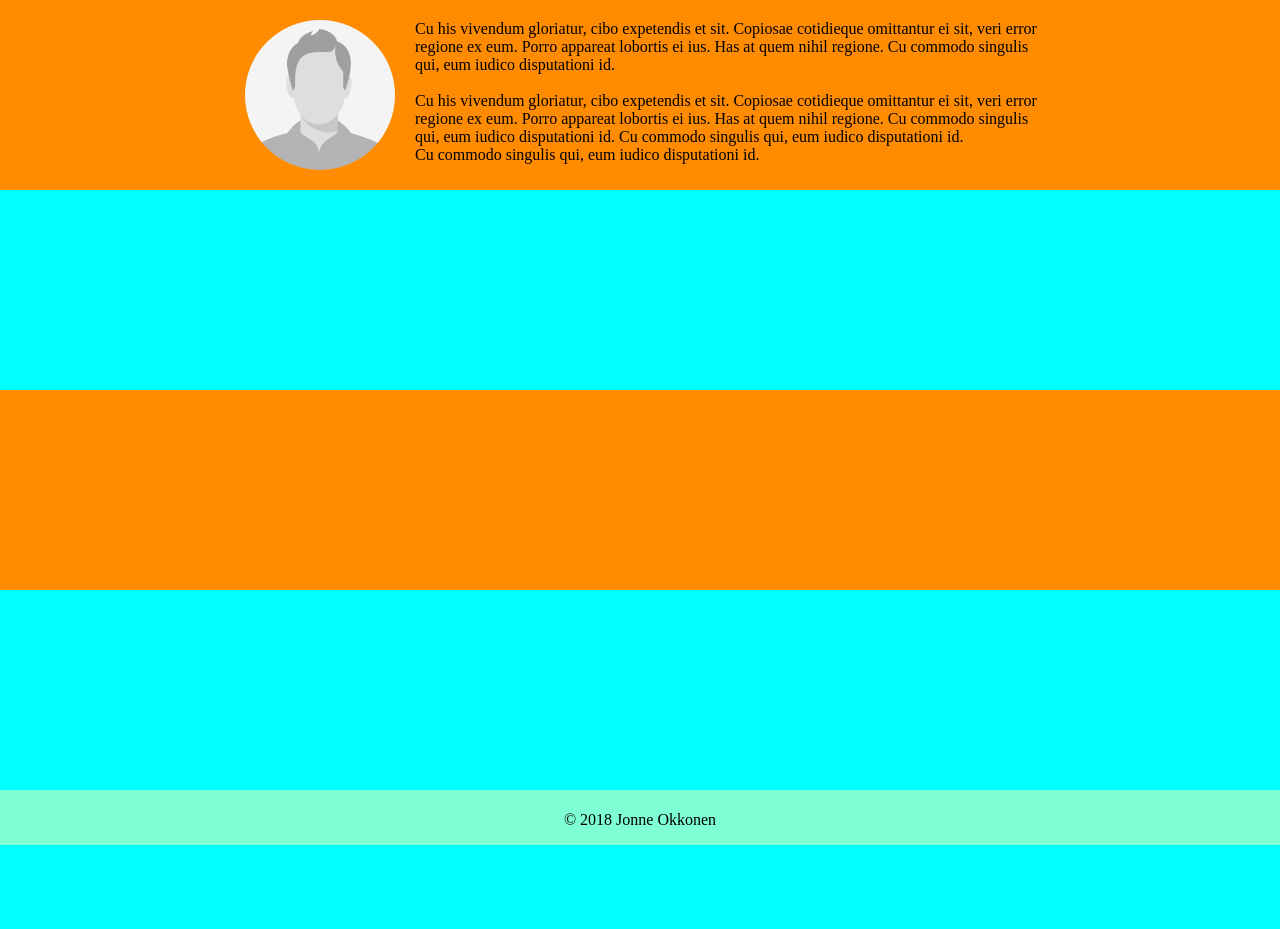
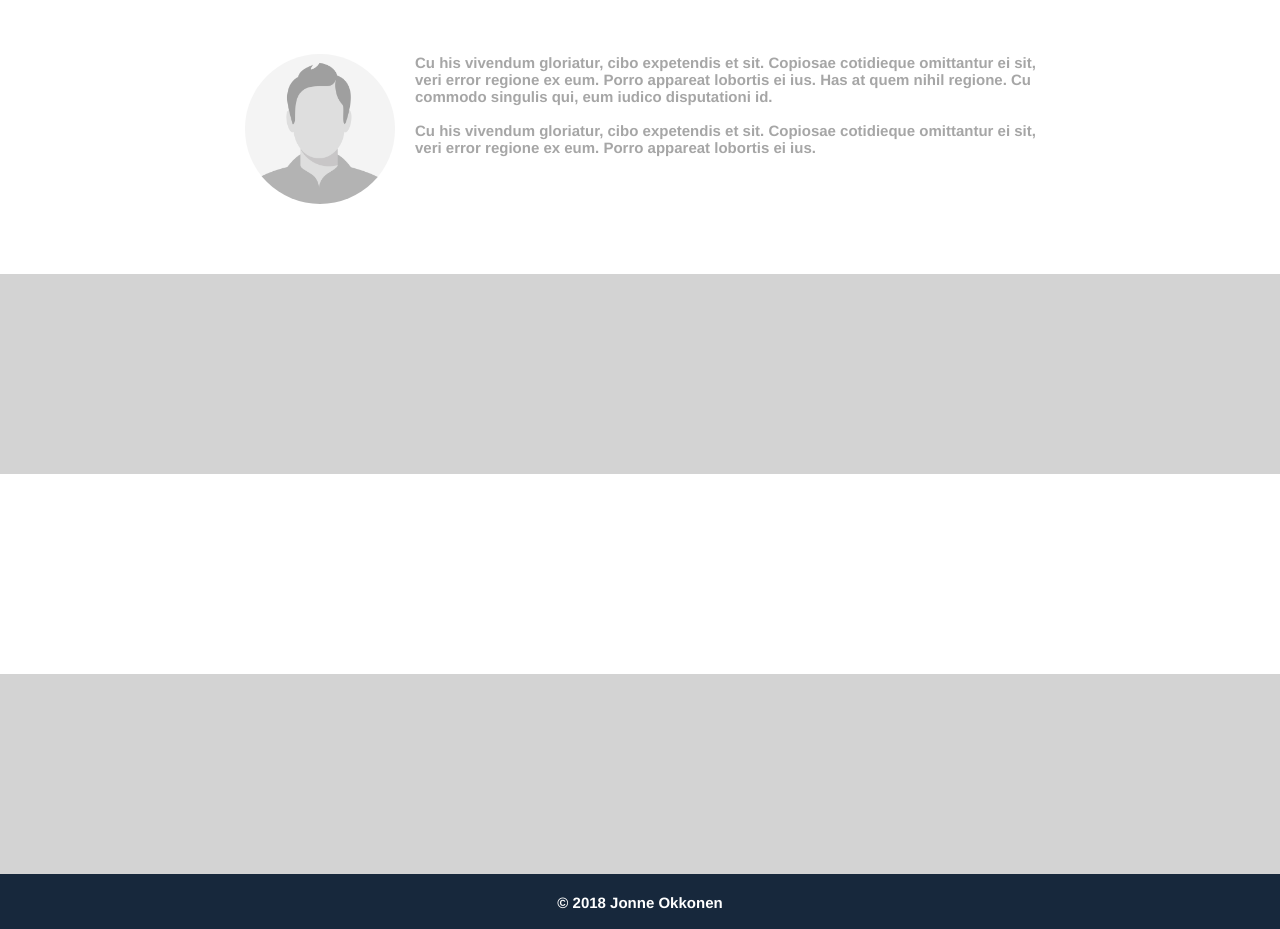
Before and after one commit to JonneOkkonen/Personal-Website, a PHP site: page / in a window 1280 px wide. Shown: the part 401-1330 px from the top of the page. Before the commit the page ends 1246 px from the top, so only its background shows below. Run offline with PHP 8.4, Linux system fonts and the light colour scheme.

Commit message:
Change template style
Change header background image
Change site style

```diff
--- a/css/template.css
+++ b/css/template.css
@@ -1,8 +1,11 @@
 body {
     margin: 0px;
+    font-family: "Helvetica", sans-serif;
+    font-size: 15px;
+    font-weight: 900;
 }
 .header {
-    background-image: url("../img/jumbotron_background.jpg");
+    background-image: url("../img/header_background.jpg");
     background-size: cover;
     background-repeat: no-repeat;
     /* filter: blur(0px); */
@@ -79,15 +94,19 @@ body {
     width: 100%;
     height: auto;
     max-width: 800px;
+    margin-top: 50px;
+    margin-bottom: 50px;
 }
 /* Section1 Custom */
 #section1 {
     padding: 5px;
     padding-bottom: 20px;
     height: auto;
+    background-color: white;
 }
 #content1 {
     height: 150px;
+    color: #a6a6a6;
 }
 .profileImg {
     max-width:100%;
@@ -98,12 +117,21 @@ body {
 }
 /* Section 2 */
 #section2 {
-    background-color: aqua;
+    background-color: lightgray;
+}
+/* Section 3 */
+#section3 {
+    background-color: white;
+}
+/* Section 4 */
+#section4 {
+    background-color: lightgray;
 }
 /* Footer */
 .footer {
-    background-color: aquamarine;
+    background-color: #17283c;
     text-align: center;
     height: 50px;
     padding-top: 5px;
+    color: white;
 }
--- a/index.html
+++ b/index.html
@@ -16,6 +16,7 @@
         </div>
         <div class="mainHeading">
             <h1>This is a Heading</h1>
+            <a href="#"><button type="button" class="button">Button</button></a>
         </div>
     </div>
     <div class="section" id="section1">
@@ -26,17 +27,16 @@
                 Cu commodo singulis qui, eum iudico disputationi id.<br>
                 <br>
                 Cu his vivendum gloriatur, cibo expetendis et sit. Copiosae cotidieque omittantur ei sit,
-                veri error regione ex eum. Porro appareat lobortis ei ius. Has at quem nihil regione.
-                Cu commodo singulis qui, eum iudico disputationi id. Cu commodo singulis qui, eum iudico disputationi id.<br>
-                Cu commodo singulis qui, eum iudico disputationi id.
+                veri error regione ex eum. Porro appareat lobortis ei ius.
+
             </p>
         </div>
     </div>
     <div class="section" id="section2">
     </div>
-    <div class="section">
+    <div class="section" id="section3">
     </div>
-    <div class="section" id="section2">
+    <div class="section" id="section4">
     </div>
     <div class="footer">
         <p>© 2018 Jonne Okkonen</p>
```
Also changed, not shown: other parts of css/template.css (+21 -9 lines), img/header_background.jpg (added), img/programming_background.jpg (deleted).
